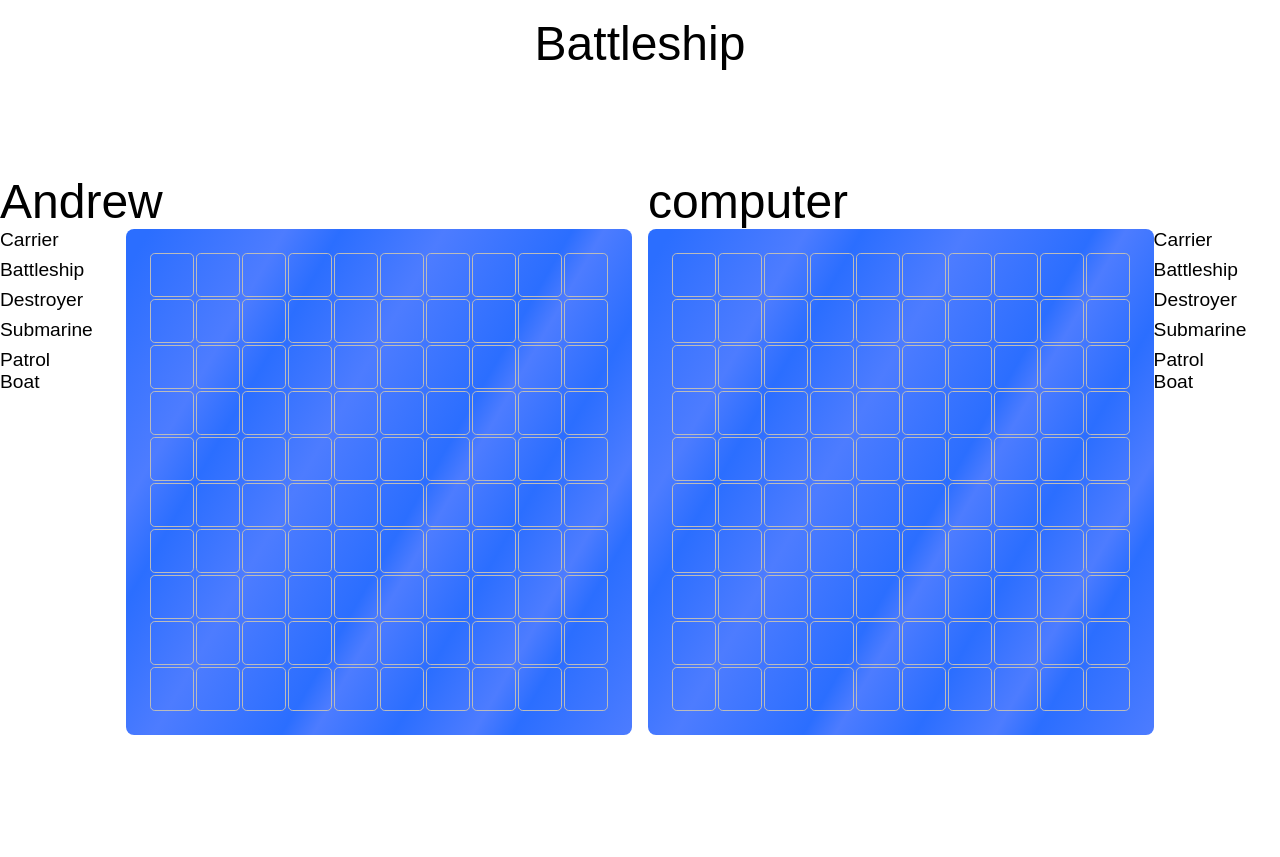
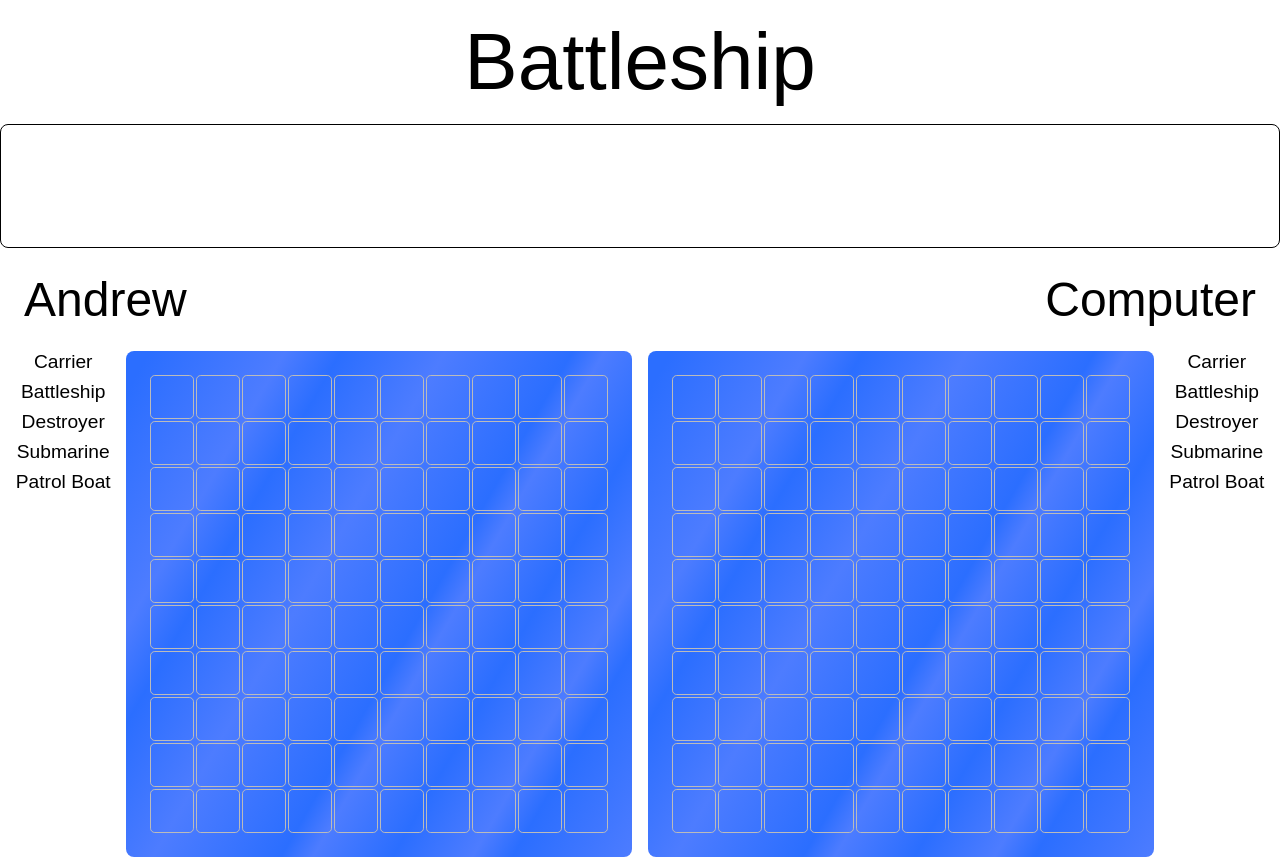
Before and after one commit to meuzishun/battleship, a website with bundled scripts: page index.html in a window 1280 px wide. Before the commit the page ends 800 px from the top, so only its background shows below. Built offline with nearby package versions, Linux system fonts and the light colour scheme.

Commit message:
position names and clean up some comments

```diff
--- a/app.js
+++ b/app.js
@@ -2,7 +2,7 @@ import { gameLoop } from './js/gameLoop.js';
 import { UI } from './js/UI.js';
 
 UI.registerNewPlayerSubmission('Andrew', 'left-side');
-UI.registerNewPlayerSubmission('computer', 'right-side');
+UI.registerNewPlayerSubmission('Computer', 'right-side');
 
 UI.init();
 gameLoop.setFirstTurn();
--- a/js/UI.js
+++ b/js/UI.js
@@ -63,7 +63,6 @@ const UI = (function () {
     const gameboard = createBoard();
     boardSide.appendChild(playerTitle);
     boardSide.appendChild(shipList);
-    //? We are going to query the DOM to get to the list and board but would it be better to add a property?  Probably not...
     boardSide.appendChild(gameboard);
     gameContainer.appendChild(boardSide);
     gameboardSides.push({ boardSide, gameboard, shipList });
--- a/js/gameLoop.js
+++ b/js/gameLoop.js
@@ -36,10 +36,10 @@ const gameLoop = (function () {
       );
     } else if (status === 'hit') {
       cell.classList.add('hit');
-      UI.displayMessage('Hit!');
+      UI.displayMessage('HIT!');
     } else if (status === 'miss') {
       cell.classList.add('miss');
-      UI.displayMessage('Miss...');
+      UI.displayMessage('miss...');
     }
 
     //TODO: check to see if all ships are sunk...
--- a/style.css
+++ b/style.css
@@ -41,7 +41,7 @@ html {
 
 .gameboard-header {
   grid-area: header;
-  font-size: 3rem;
+  font-size: 5rem;
   display: grid;
   place-content: center;
   margin: 1rem;
@@ -71,13 +71,18 @@ html {
   grid-area: title;
   font-size: 3rem;
   font-weight: normal;
+  padding: 1.5rem;
+}
+
+.right-side-gameboard-container > .player-title {
+  text-align: right;
 }
 
 .ship-list {
   grid-area: list;
-  width: 25%;
   display: flex;
   flex-direction: column;
+  align-items: center;
   gap: 0.5rem;
 }
 
@@ -138,6 +143,8 @@ html {
   height: 100%;
   display: grid;
   place-content: center;
+  border: 1px solid black;
+  border-radius: 0.5rem;
 }
 
 .message-text {
```
